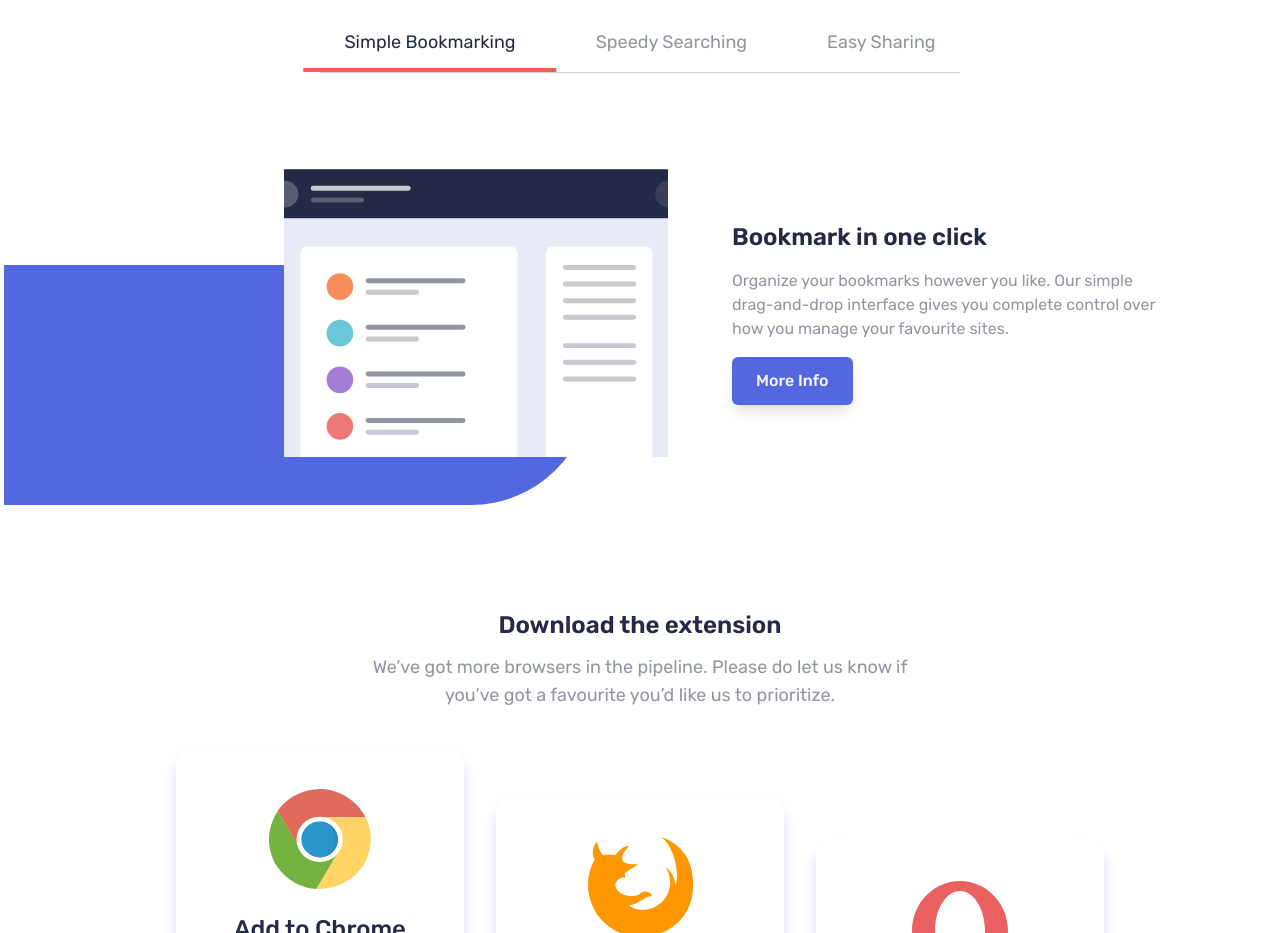
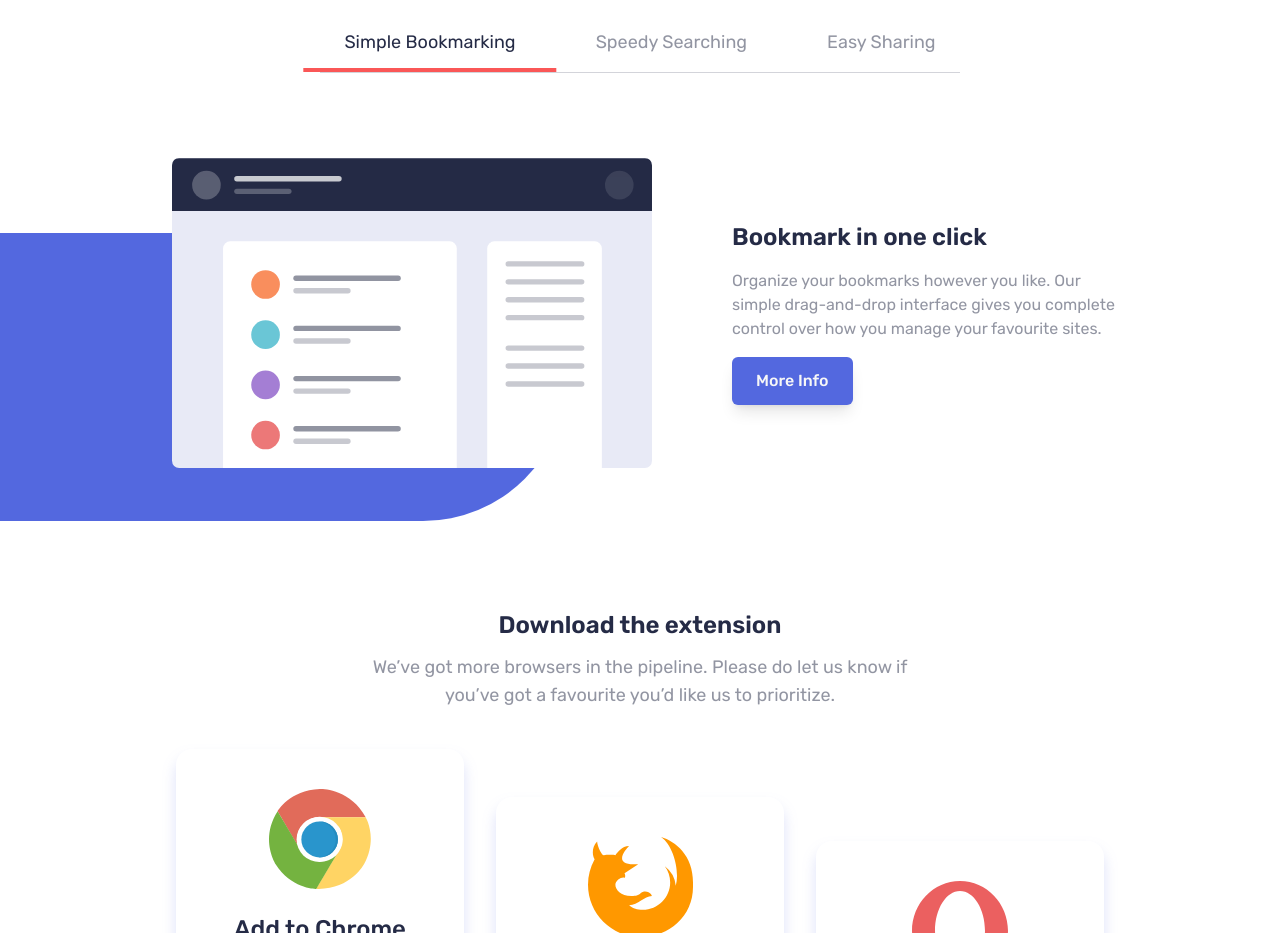
Before and after one commit to Abaljerind/bookmark-landing-page, a React (Vite) app: page / in a window 1280 px wide. Shown: the part 840-1773 px from the top of the page. Built offline with nearby package versions, Linux system fonts and the light colour scheme.

Commit message:
Style(TabContent): adjust styles for xl breakpoint
Adjust bottom, left and height for <div>
Adjust margin right, scale, and object-contain for <img> in content image
Adjust max width for <p> in content text

```diff
--- a/src/components/TabContent.jsx
+++ b/src/components/TabContent.jsx
@@ -3,11 +3,11 @@ const TabContent = ({ content }) => {
     <>
       {/* Content image */}
       <div className="relative mb-[74px] md:mb-0 md:w-1/2">
-        <div className="bg-newBlue absolute -bottom-8 -left-2 -z-[1] h-5/6 w-10/12 rounded-r-full md:-bottom-12 md:-left-4 lg:-left-14 lg:h-60 lg:w-11/12"></div>
+        <div className="bg-newBlue absolute -bottom-8 -left-2 -z-[1] h-5/6 w-10/12 rounded-r-full md:-bottom-12 md:-left-4 lg:-left-14 lg:h-60 lg:w-11/12 xl:-bottom-16 xl:-left-20 xl:h-72"></div>
         <img
           src={content.image}
           alt={content.alt}
-          className="mx-auto mr-12 h-48 w-64 object-cover md:mr-0 md:h-52 md:w-72 lg:mr-8 lg:h-64 lg:w-96 lg:nth-[2]:h-72 lg:nth-[3]:h-72"
+          className="mx-auto mr-12 h-48 w-64 md:mr-0 md:h-52 md:w-72 lg:mr-8 lg:h-64 lg:w-96 lg:nth-[2]:h-72 lg:nth-[3]:h-72 xl:mr-24 xl:scale-125 xl:object-contain"
         />
       </div>
       {/* ./ Content image */}
@@ -17,7 +17,7 @@ const TabContent = ({ content }) => {
         <h3 className="text-newDarkBlue mb-4 text-2xl font-semibold">
           {content.title}
         </h3>
-        <p className="text-newDarkBlue/50 mb-4 md:text-sm lg:text-base">
+        <p className="text-newDarkBlue/50 mb-4 md:text-sm lg:text-base xl:max-w-96">
           {content.text}
         </p>
         <button
```
